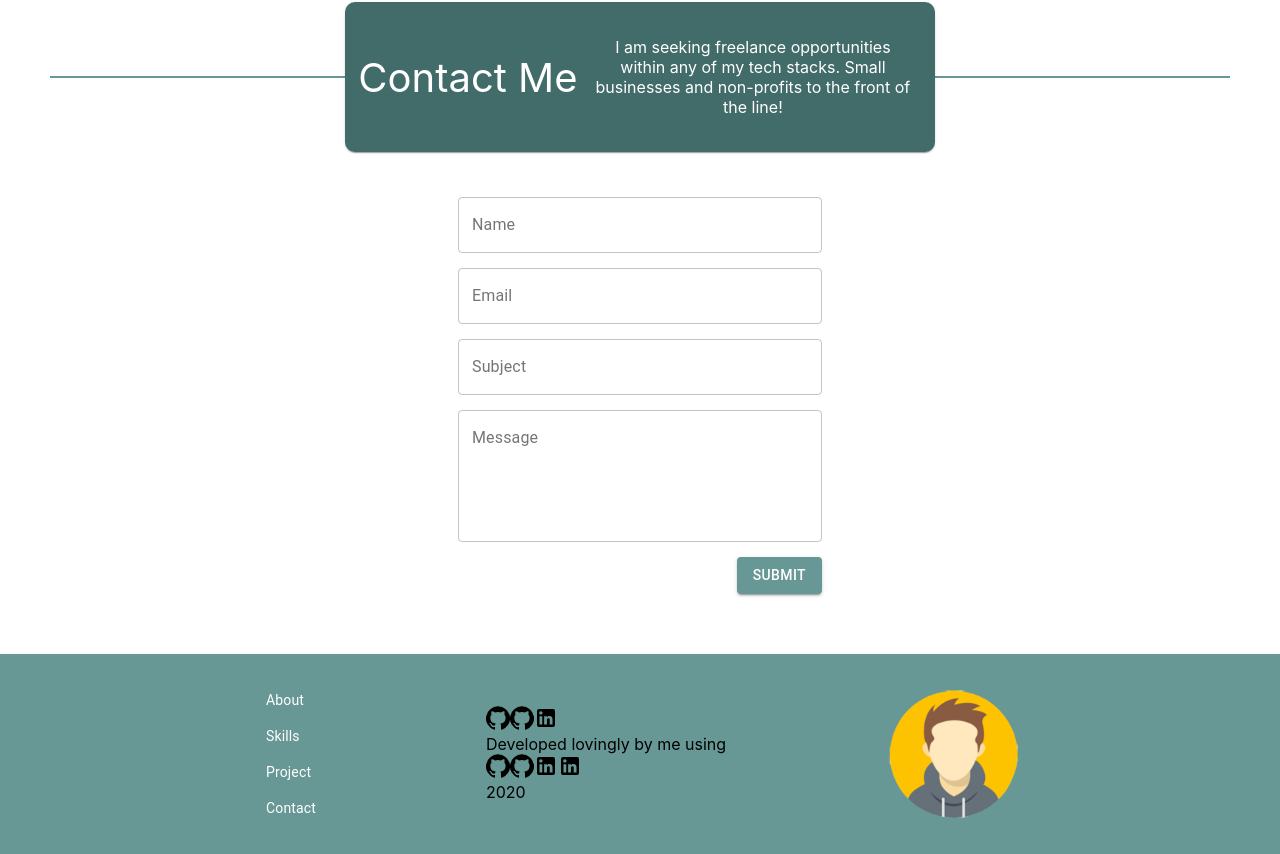
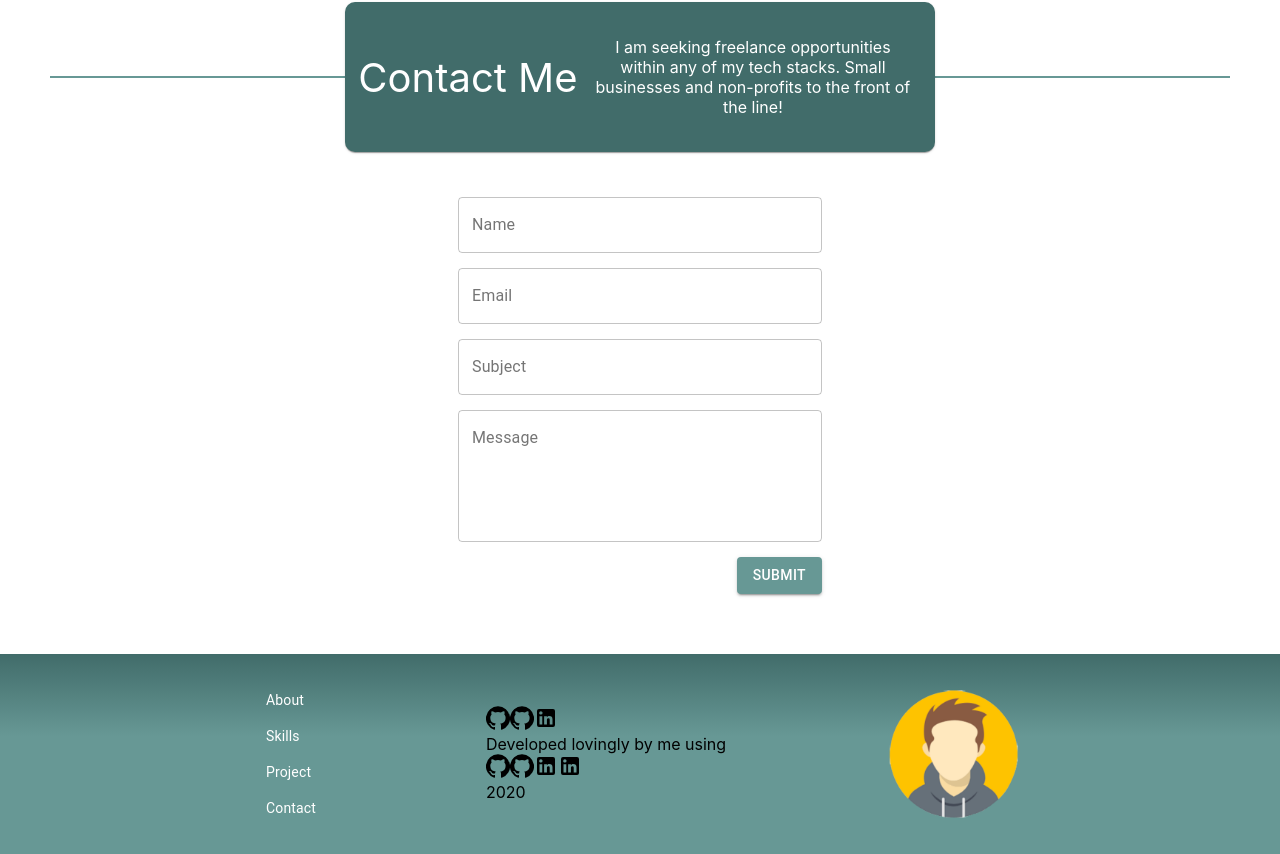
Before and after one commit to brettmfox33/Portfolio, a React (Create React App) app: page / in a window 1280 px wide. Shown: the part 5089-5943 px from the top of the page. Built offline with nearby package versions, Linux system fonts and the light colour scheme; a web font is replaced by a local one.

Commit message:
Footer gradiant

```diff
--- a/src/components/footer/Footer.js
+++ b/src/components/footer/Footer.js
@@ -9,7 +9,7 @@
 const useStyles = makeStyles({
   footer: {
     height: 200,
-    backgroundColor: colors.main,
+    background: "linear-gradient(180deg, rgba(65,108,106,1) 0%, rgba(103,152,149,1) 41%)",
     marginTop: 50
   },
   avatarImage: {
```
